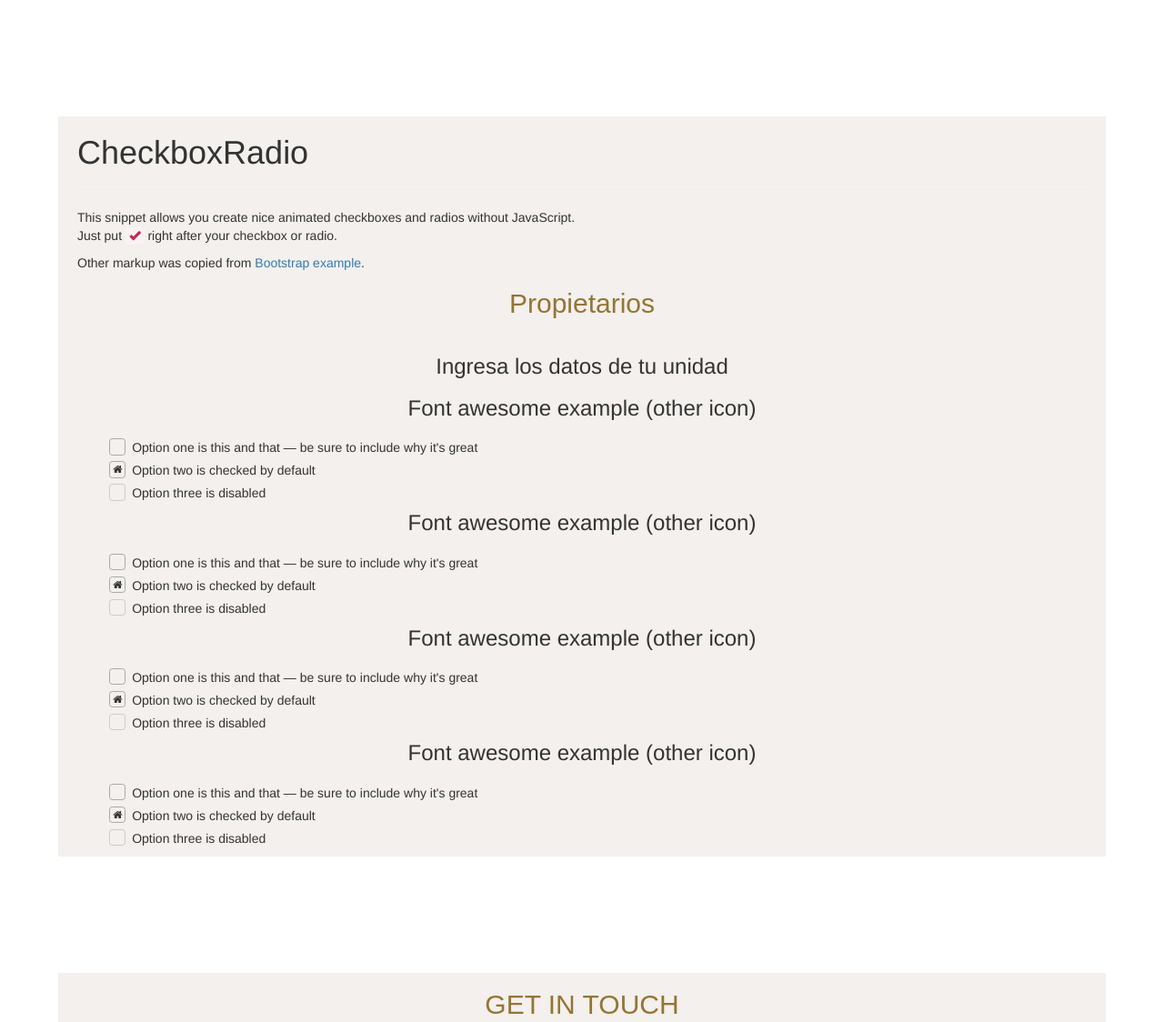
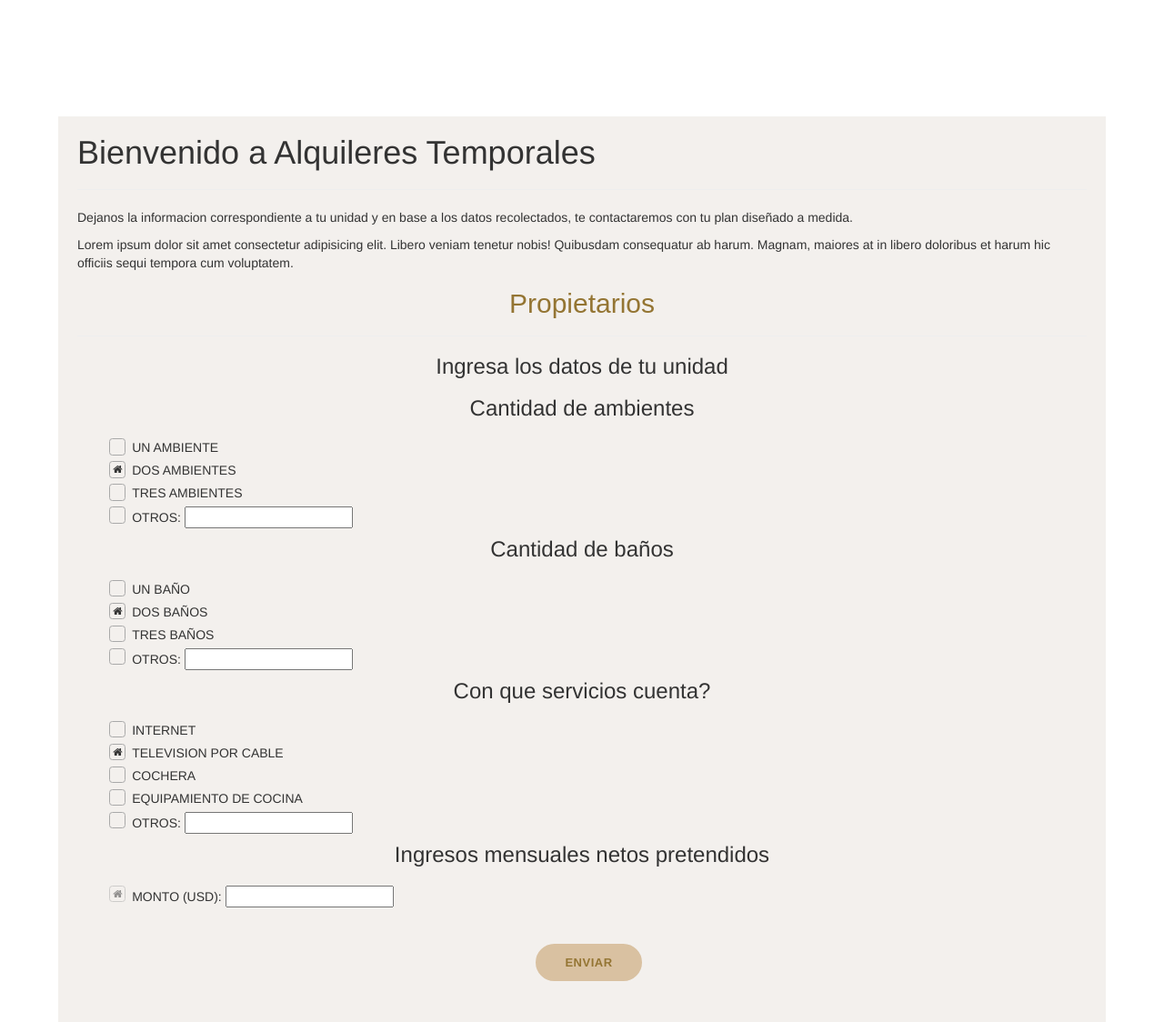
Before and after one commit to giani-rossi/DW-Proy-Rossi-master, a website: page propietarios.html in a window 1280 px wide. Shown: the top 1124 px of the page at 91% size. Drawn offline with nearby package versions, Linux system fonts and the light colour scheme.

Commit message:
ultimos detalles antes de presentacion

```diff
--- a/propietarios.html
+++ b/propietarios.html
@@ -34,15 +34,15 @@
 
 
             <div class="container">
-                <h1>CheckboxRadio</h1>
+                <h1>Bienvenido a Alquileres Temporales</h1>
                 <hr />
 
-                <p>This snippet allows you create nice animated checkboxes and radios without JavaScript. <br />Just put
-                    <code><span class="cr"><i class="cr-icon glyphicon glyphicon-ok"></i></span></code> right after your
-                    checkbox or radio.
+                <p>
+                    Dejanos la informacion correspondiente
+                    a tu unidad y en base a los datos recolectados, te contactaremos con tu plan diseñado a medida.
                 </p>
-                <p>Other markup was copied from <a href="http://getbootstrap.com/css/#forms" target="_blank">Bootstrap
-                        example</a>.</p>
+                <p>Lorem ipsum dolor sit amet consectetur adipisicing elit. Libero veniam tenetur nobis! Quibusdam consequatur ab harum. Magnam, maiores at in libero doloribus et harum hic officiis sequi tempora cum voluptatem.
+                    </p>
 
                 <h2>Propietarios</h2>
                 <hr />
@@ -55,116 +55,121 @@
 
 
 
-                <h3>Font awesome example (other icon)<br /></h3>
+                <h3>Cantidad de ambientes<br /></h3>
 
                 <div class="col-sm-12">
                     <div class="checkbox">
                         <label>
                             <input type="checkbox" value="">
                             <span class="cr"><i class="cr-icon fa fa-home"></i></span>
-                            Option one is this and that — be sure to include why it's great
-                        </label>
+                            UN AMBIENTE                        </label>
                     </div>
                     <div class="checkbox">
                         <label>
                             <input type="checkbox" value="" checked>
                             <span class="cr"><i class="cr-icon fa fa-home"></i></span>
-                            Option two is checked by default
-                        </label>
+DOS AMBIENTES                        </label>
                     </div>
-                    <div class="checkbox disabled">
+                    <div class="checkbox ">
                         <label>
-                            <input type="checkbox" value="" disabled>
+                            <input type="checkbox" value="" >
                             <span class="cr"><i class="cr-icon fa fa-home"></i></span>
-                            Option three is disabled
-                        </label>
+TRES AMBIENTES                        </label>
+                    </div>
+
+                    <div class="checkbox ">
+                        <label>
+                            <input type="checkbox" value="" >
+                            <span class="cr"><i class="cr-icon fa fa-home"></i></span>
+OTROS: <input type="text">                        </label>
                     </div>
                 </div>
 
-                <h3>Font awesome example (other icon)<br /></h3>
+                <h3>Cantidad de baños<br /></h3>
 
                 <div class="col-sm-12">
                     <div class="checkbox">
                         <label>
                             <input type="checkbox" value="">
                             <span class="cr"><i class="cr-icon fa fa-home"></i></span>
-                            Option one is this and that — be sure to include why it's great
-                        </label>
+                            UN BAÑO                        </label>
                     </div>
                     <div class="checkbox">
                         <label>
                             <input type="checkbox" value="" checked>
                             <span class="cr"><i class="cr-icon fa fa-home"></i></span>
-                            Option two is checked by default
-                        </label>
+DOS BAÑOS                       </label>
                     </div>
-                    <div class="checkbox disabled">
+                    <div class="checkbox ">
                         <label>
-                            <input type="checkbox" value="" disabled>
+                            <input type="checkbox" value="" >
                             <span class="cr"><i class="cr-icon fa fa-home"></i></span>
-                            Option three is disabled
-                        </label>
+TRES BAÑOS                        </label>
                     </div>
-                </div>
-                <h3>Font awesome example (other icon)<br /></h3>
-                <div class="col-sm-12">
-                    <div class="checkbox">
+
+                    <div class="checkbox ">
                         <label>
-                            <input type="checkbox" value="">
+                            <input type="checkbox" value="" >
                             <span class="cr"><i class="cr-icon fa fa-home"></i></span>
-                            Option one is this and that — be sure to include why it's great
-                        </label>
-                    </div>
-                    <div class="checkbox">
-                        <label>
-                            <input type="checkbox" value="" checked>
-                            <span class="cr"><i class="cr-icon fa fa-home"></i></span>
-                            Option two is checked by default
-                        </label>
-                    </div>
-                    <div class="checkbox disabled">
-                        <label>
-                            <input type="checkbox" value="" disabled>
-                            <span class="cr"><i class="cr-icon fa fa-home"></i></span>
-                            Option three is disabled
-                        </label>
+OTROS: <input type="text">                        </label>
                     </div>
                 </div>
 
-
-
-                <h3>Font awesome example (other icon)<br /></h3>
+                <h3>Con que servicios cuenta?<br /></h3>
 
                 <div class="col-sm-12">
                     <div class="checkbox">
                         <label>
                             <input type="checkbox" value="">
                             <span class="cr"><i class="cr-icon fa fa-home"></i></span>
-                            Option one is this and that — be sure to include why it's great
-                        </label>
+                            INTERNET                        </label>
                     </div>
                     <div class="checkbox">
                         <label>
                             <input type="checkbox" value="" checked>
                             <span class="cr"><i class="cr-icon fa fa-home"></i></span>
-                            Option two is checked by default
-                        </label>
+TELEVISION POR CABLE                        </label>
                     </div>
-                    <div class="checkbox disabled">
+                    <div class="checkbox ">
                         <label>
-                            <input type="checkbox" value="" disabled>
-                            <span class="cr"><i class="cr-icon fa fa-home"></i>
-                            </span>
-                            Option three is disabled
-                        </label>
+                            <input type="checkbox" value="" >
+                            <span class="cr"><i class="cr-icon fa fa-home"></i></span>
+COCHERA                        </label>
+                    </div>
+
+                    <div class="checkbox ">
+                        <label>
+                            <input type="checkbox" value="" >
+                            <span class="cr"><i class="cr-icon fa fa-home"></i></span>
+EQUIPAMIENTO DE COCINA                        </label>
+                    </div>
+
+
+                    <div class="checkbox ">
+                        <label>
+                            <input type="checkbox" value="" >
+                            <span class="cr"><i class="cr-icon fa fa-home"></i></span>
+OTROS: <input type="text">                        </label>
                     </div>
                 </div>
 
 
 
-            </div>
+
+                <h3>Ingresos mensuales netos pretendidos<br /></h3>
+
+                <div class="col-sm-12">
+                    <div class="checkbox ">
+                        <label>
+                            <input type="checkbox" value="" checked disabled >
+                            <span class="cr"><i class="cr-icon fa fa-home"></i></span>
+MONTO (USD): <input type="text">                        </label>
+
         </div>
 
+        <div class="col-lg-12 col-md-12 col-sm-12 text-center form-group2">
+            <button class="button" type="submit" name="submit-form"><span class="txt">Enviar</span></button>
+        </div>
 
         <div class=" contenedor">
 
@@ -241,6 +246,7 @@
         </div>
         </div>
 
+        <a style="margin-top:100px; margin-bottom: 50px;" class="returnLinks" href="index.html">Volver - Pagina Principal</a>
 
     </section>
     <!--End Contact Form -->
```
Also changed, not shown: estilos.scss (+14 -0 lines), index.html (+8 -1 lines), estilos.css.
